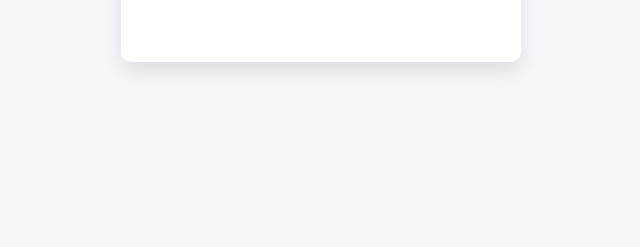
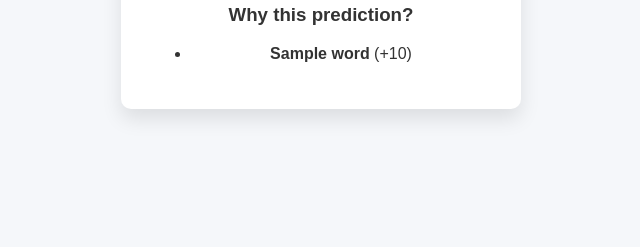
Before and after one commit to Andriamahay11master/sentiment-analyzer, a Flask app: template templates/index.html in a window 1280 px wide. Shown: the part 569-816 px from the top of the page, without its empty margins (319-959 px from the left). Run offline with Flask 3, Linux system fonts and the light colour scheme; the template is opened without the code that fills it: most values are stand-ins (such as "Sample title", 1, 10 or a date in 2020); parts of the project's set-up code (start-up, migrations or seed data) failed here and were passed over.

Commit message:
add explanation on html

```diff
--- a/templates/index.html
+++ b/templates/index.html
@@ -24,6 +24,22 @@
         <h2>{{ prediction }}</h2>
         <p>Confidence: {{ (confidence * 100) | round(2) }}%</p>
       </div>
+      {% endif %} {% if explanation %}
+      <div class="explanation">
+        <h3>Why this prediction?</h3>
+        <ul>
+          {% for word, score in explanation %}
+          <li>
+            <strong>{{ word }}</strong>
+            {% if score > 0 %}
+            <span class="positive-word">(+{{ score | round(3) }})</span>
+            {% else %}
+            <span class="negative-word">({{ score | round(3) }})</span>
+            {% endif %}
+          </li>
+          {% endfor %}
+        </ul>
+      </div>
       {% endif %}
     </div>
   </body>
```
